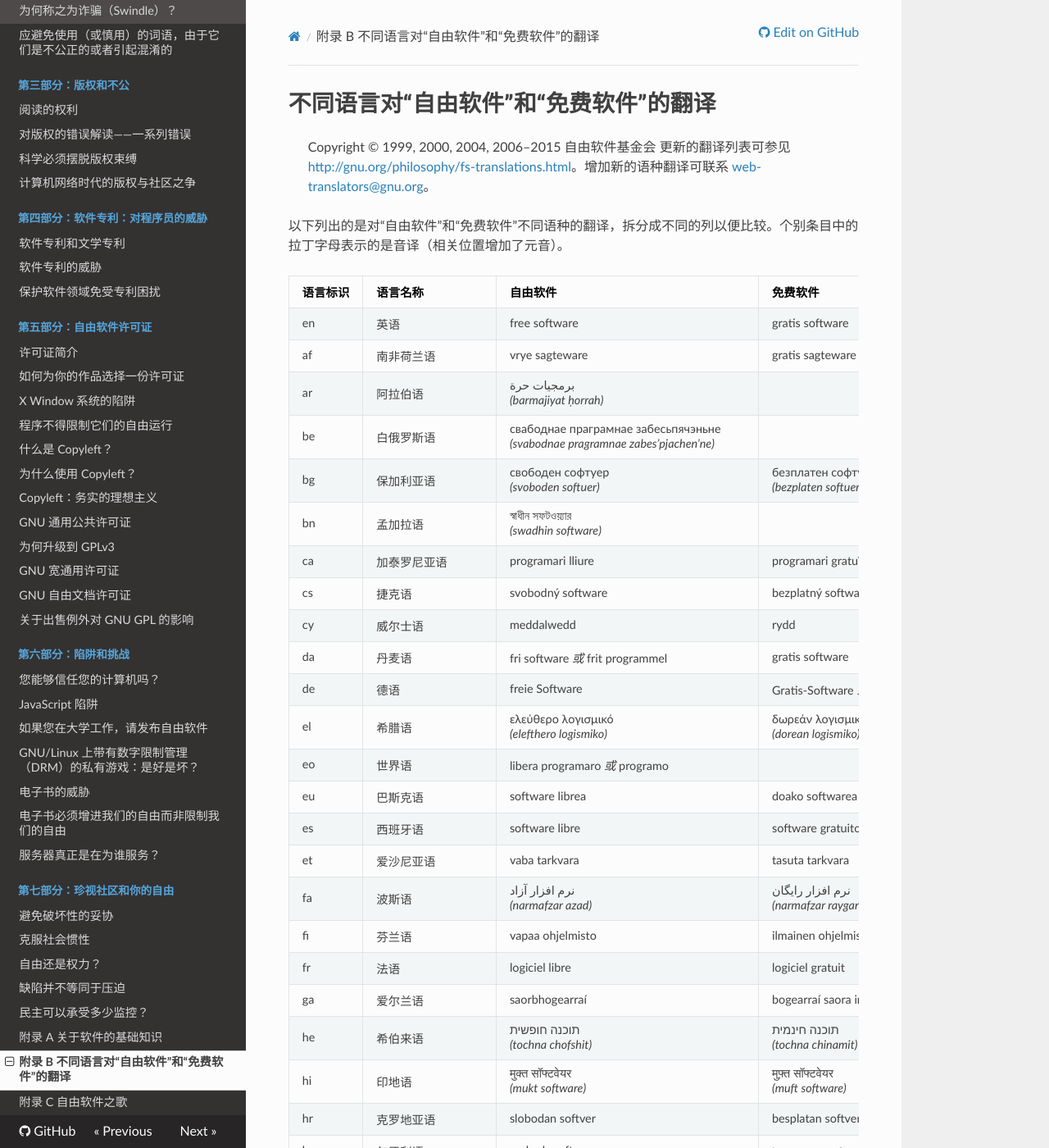
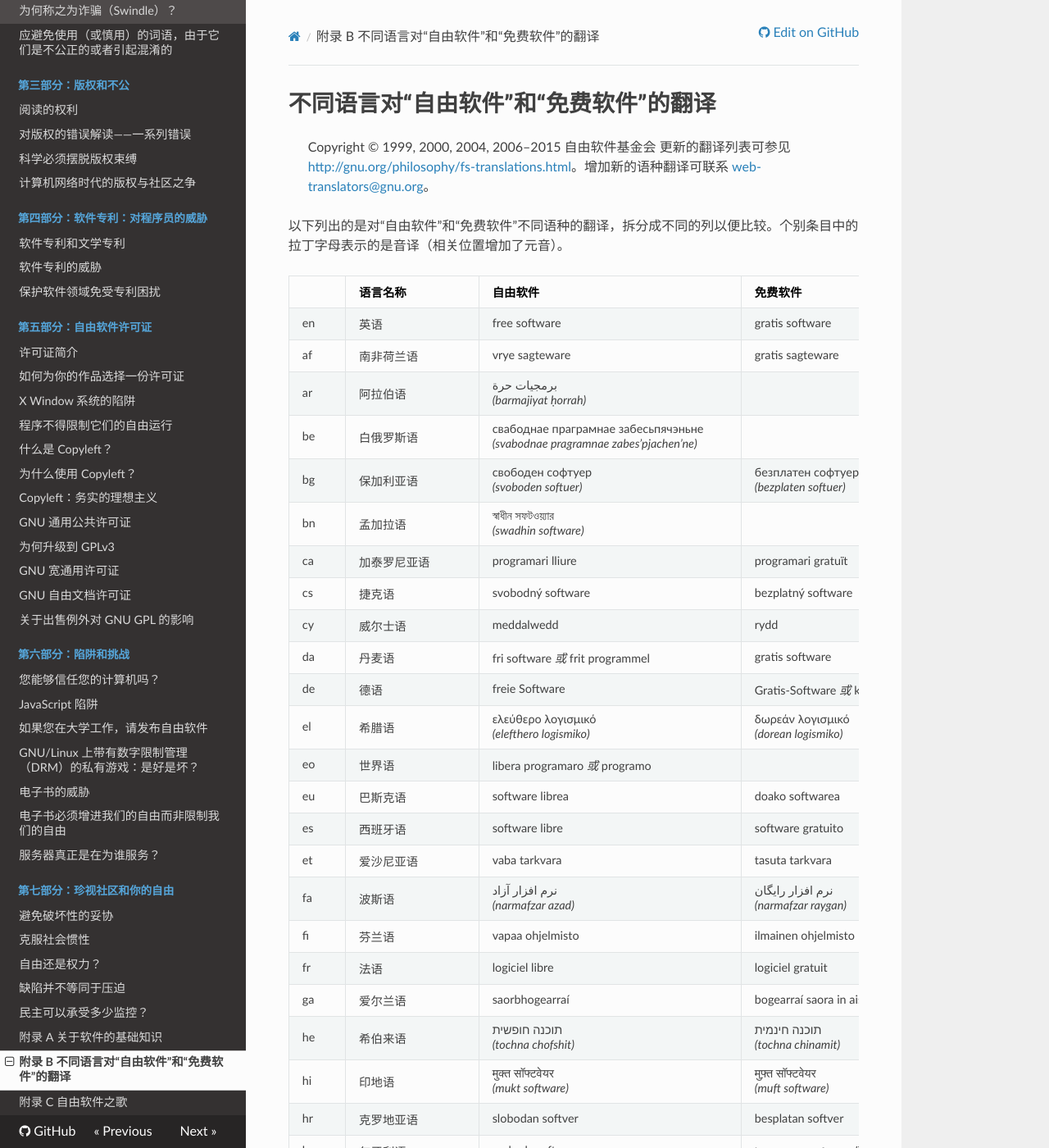
Before and after one commit to beijinglug/fsfs-zh, an MkDocs documentation site: the page built from docs/appendix-b.md, in a window 1280 px wide and 1400 px high. Shown: the whole window at 82% size. Built offline with MkDocs 1.6.1, drawn with Linux system fonts in a browser that asks for light colours; nearby versions of some CDN libraries; old or Windows-style settings are respelled for this version of MkDocs.

Commit message:
修复附录B
修复附录B

```diff
--- a/docs/appendix-b.md
+++ b/docs/appendix-b.md
@@ -5,7 +5,8 @@
 
 以下列出的是对“自由软件”和“免费软件”不同语种的翻译，拆分成不同的列以便比较。个别条目中的拉丁字母表示的是音译（相关位置增加了元音）。
 
-| 语言标识 |               语言名称            |                  自由软件                         |                 免费软件                 |
+
+|          |               语言名称            |                  自由软件                         |                 免费软件                 |
 |----------|-----------------------------------|---------------------------------------------------|------------------------------------------|
 | en | 英语 | free software | gratis software |
 | af | 南非荷兰语 | vrye sagteware | gratis sagteware |
```
